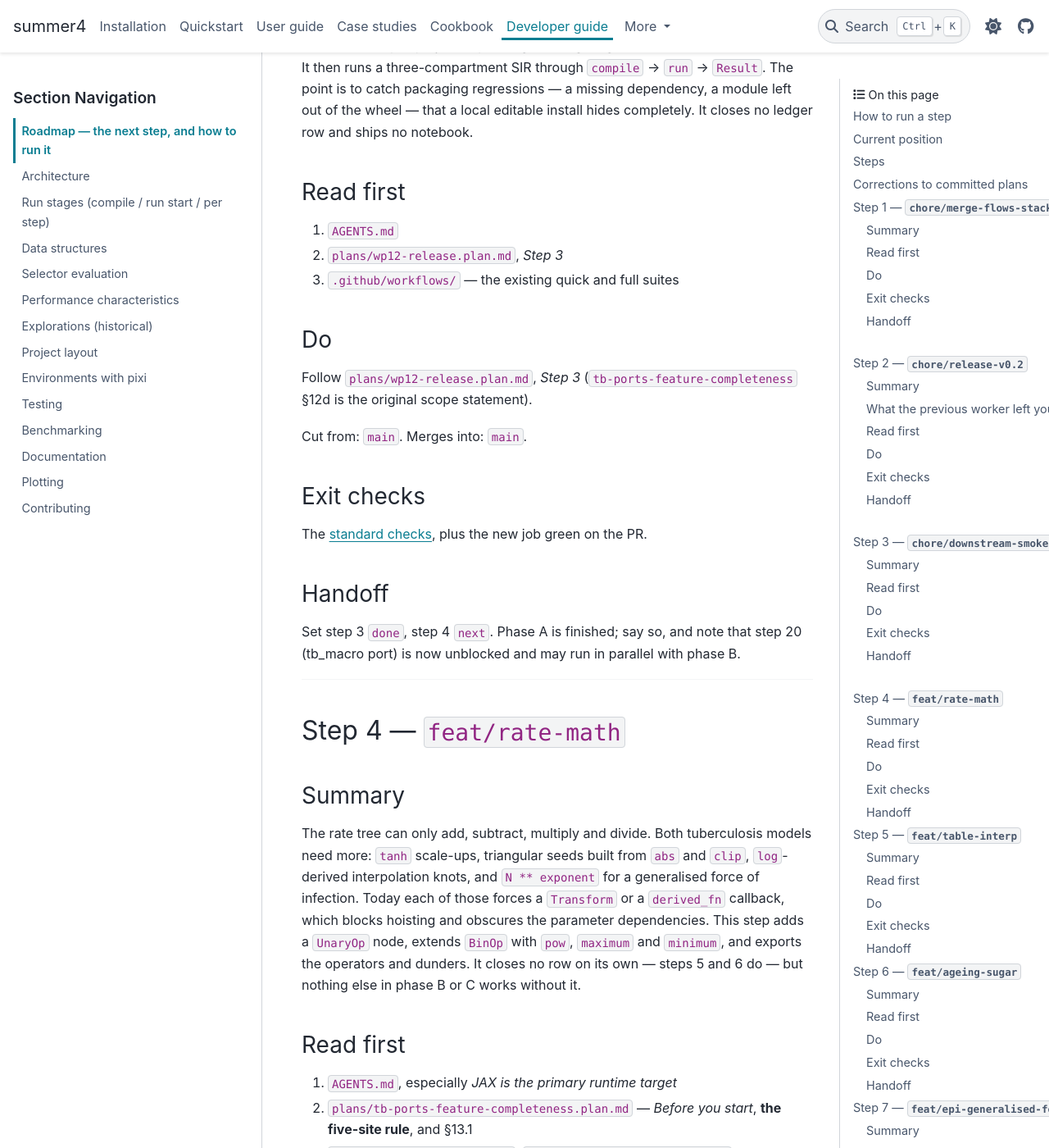
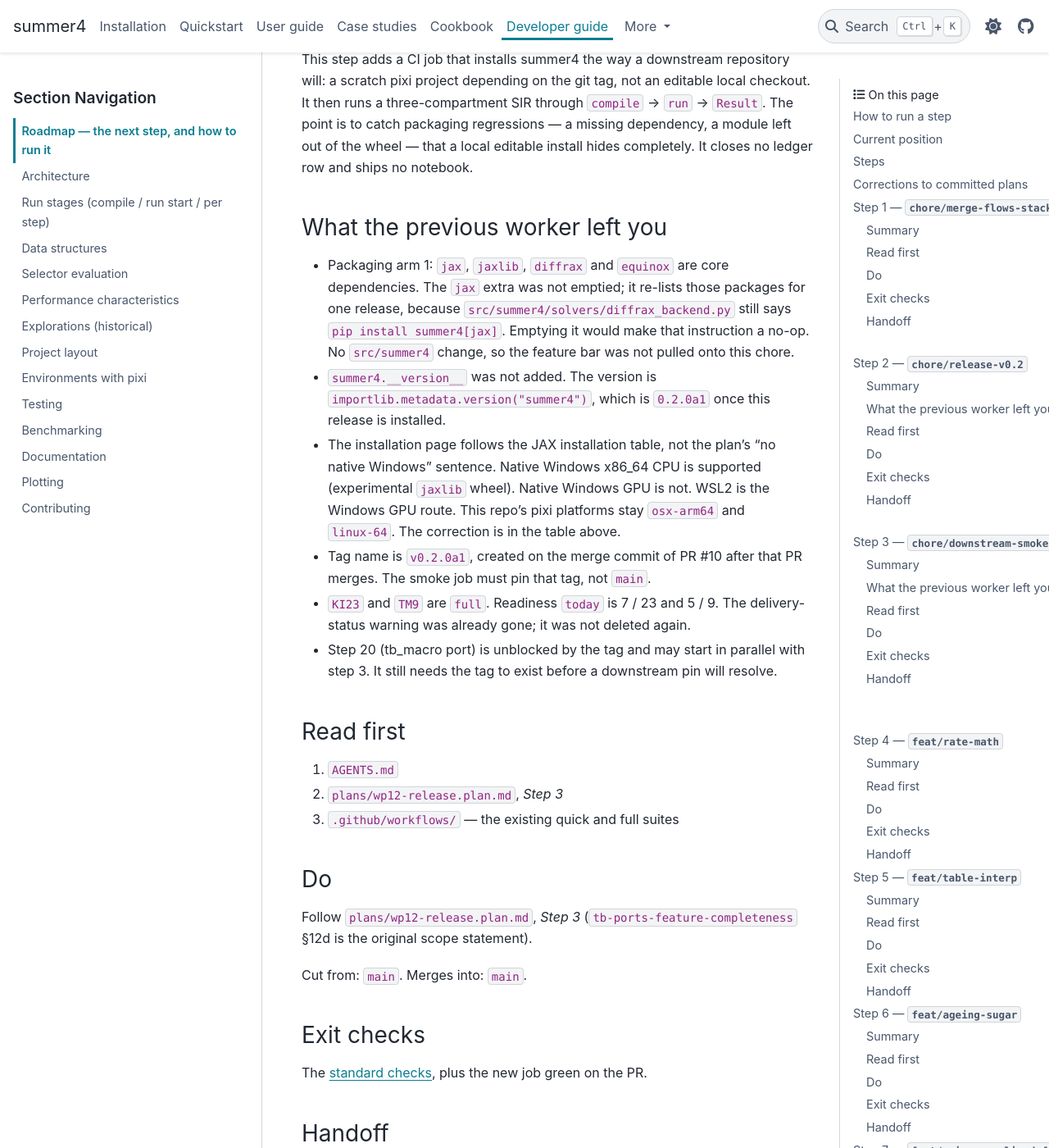
Before and after one commit to monash-emu/summer4, a Sphinx documentation site: the page built from docs/dev/roadmap.md, in a window 1280 px wide and 1400 px high, scrolled down 8593 px. Shown: the whole window at 82% size. Built offline with Sphinx 7.4.7 and the PyData theme 0.15.4, drawn with Linux system fonts in a browser that asks for light colours; some of the changed text lies outside the part shown.

Commit message:
Hand off after step 2: release-v0.2.

```diff
--- a/docs/dev/roadmap.md
+++ b/docs/dev/roadmap.md
@@ -71,11 +71,11 @@
 <!-- roadmap:current -->
 | Field | Value |
 | --- | --- |
-| Step | 2 |
+| Step | 3 |
 | Status | next |
-| Branch | `chore/release-v0.2` |
+| Branch | `chore/downstream-smoke-ci` |
 | Cut from | `main` |
-| Last landed | `chore/merge-flows-stack` |
+| Last landed | `chore/release-v0.2` |
 <!-- /roadmap:current -->
 
 ## Steps
@@ -184,6 +184,8 @@
 
 ## Step 2 — `chore/release-v0.2`
 
+**Landed:** chore/release-v0.2, PR #10, 2026-09-18.
+
 ### Summary
 
 This step makes summer4 installable by tag instead of by commit SHA. It fixes
@@ -243,6 +245,15 @@
 `Result`. The point is to catch packaging regressions — a missing dependency, a
 module left out of the wheel — that a local editable install hides completely.
 It closes no ledger row and ships no notebook.
+
+### What the previous worker left you
+
+- Packaging arm 1: `jax`, `jaxlib`, `diffrax` and `equinox` are core dependencies. The `jax` extra was not emptied; it re-lists those packages for one release, because `src/summer4/solvers/diffrax_backend.py` still says `pip install summer4[jax]`. Emptying it would make that instruction a no-op. No `src/summer4` change, so the feature bar was not pulled onto this chore.
+- `summer4.__version__` was not added. The version is `importlib.metadata.version("summer4")`, which is `0.2.0a1` once this release is installed.
+- The installation page follows the JAX installation table, not the plan's "no native Windows" sentence. Native Windows x86_64 CPU is supported (experimental `jaxlib` wheel). Native Windows GPU is not. WSL2 is the Windows GPU route. This repo's pixi platforms stay `osx-arm64` and `linux-64`. The correction is in the table above.
+- Tag name is `v0.2.0a1`, created on the merge commit of PR #10 after that PR merges. The smoke job must pin that tag, not `main`.
+- `KI23` and `TM9` are `full`. Readiness `today` is 7 / 23 and 5 / 9. The delivery-status warning was already gone; it was not deleted again.
+- Step 20 (tb_macro port) is unblocked by the tag and may start in parallel with step 3. It still needs the tag to exist before a downstream pin will resolve.
 
 ### Read first
 
```
Also changed, not shown: other parts of docs/dev/roadmap.md (+2 -2 lines).
